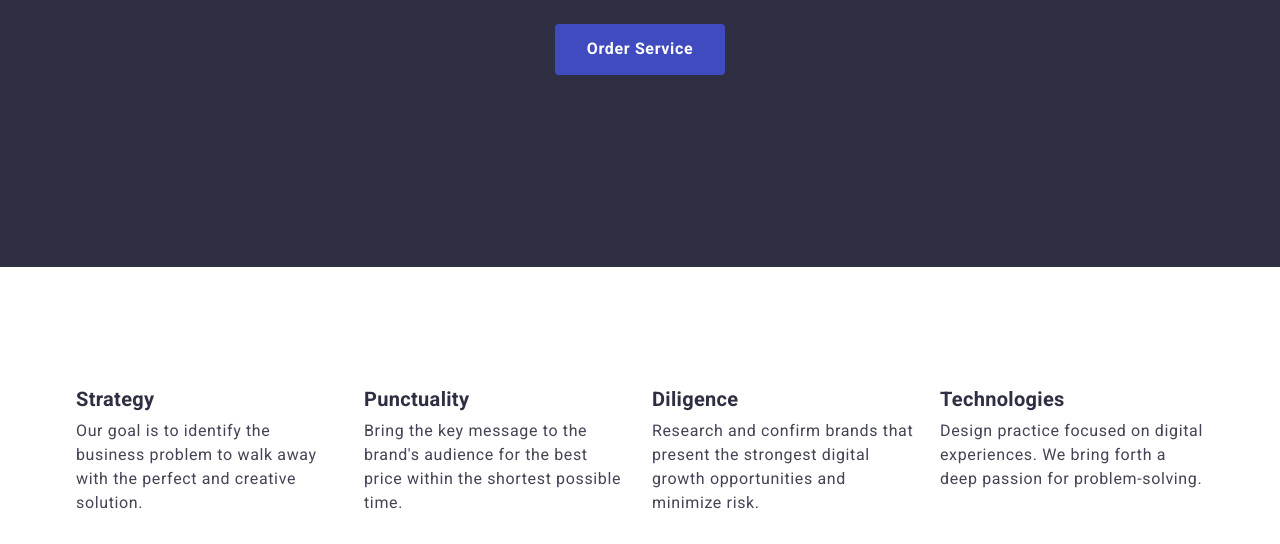
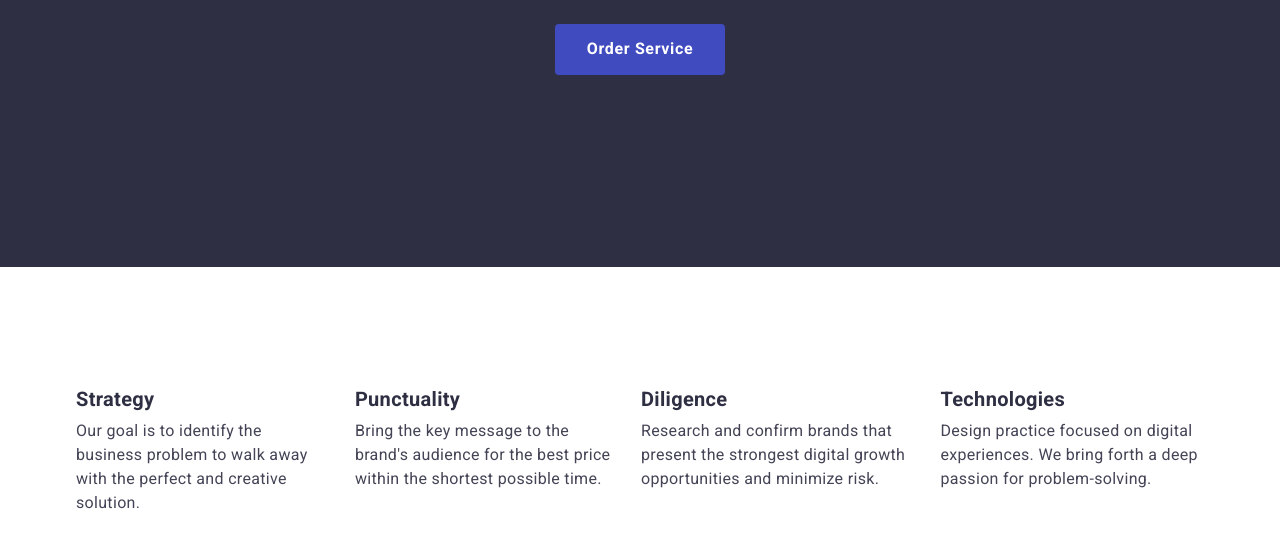
Before and after one commit to Matsypura/goit-markup-hw-03, a plain HTML site: page index.html in a window 1280 px wide. Shown: the part 408-952 px from the top of the page. Drawn offline with Linux system fonts and the light colour scheme.

Commit message:
Готова робота на здачу!

```diff
--- a/css/stile.css
+++ b/css/stile.css
@@ -178,7 +178,7 @@ font-family: "Roboto", sans-serif;
   color: var(--text);
     font-size: 16px;
     line-height: 1.5;
-    letter-spacing: 0.04em;
+    letter-spacing: 0.02em;
     font-weight: 400;
 
 }
@@ -370,8 +370,7 @@ display: flex;
    gap: 24px;
 }
 .quality-item{
-
-  flex-basis: calc((100% - 72px) / 4 );
+  flex-basis: calc((100% -3 * 24px) / 4 );
 }
 
   /* section 2 */
@@ -430,7 +429,7 @@ display: flex;
   margin-bottom: 8px;
 justify-content: center;
  }
-.quality-list{
+ .team-item .quality-list{
   text-align: center;
 }
 
```
